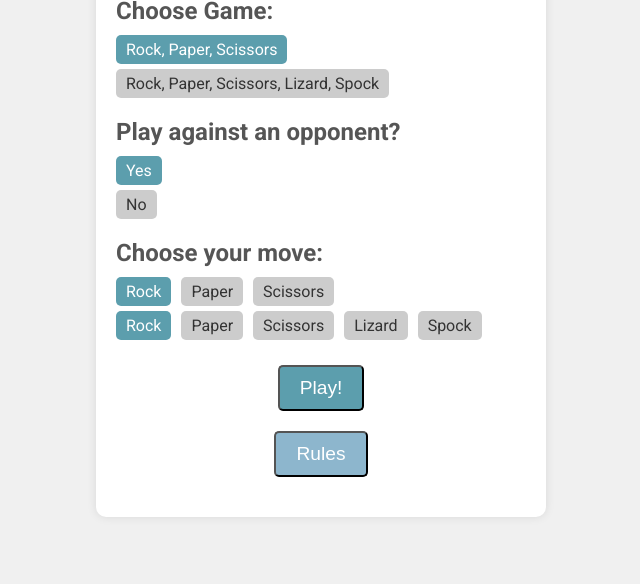
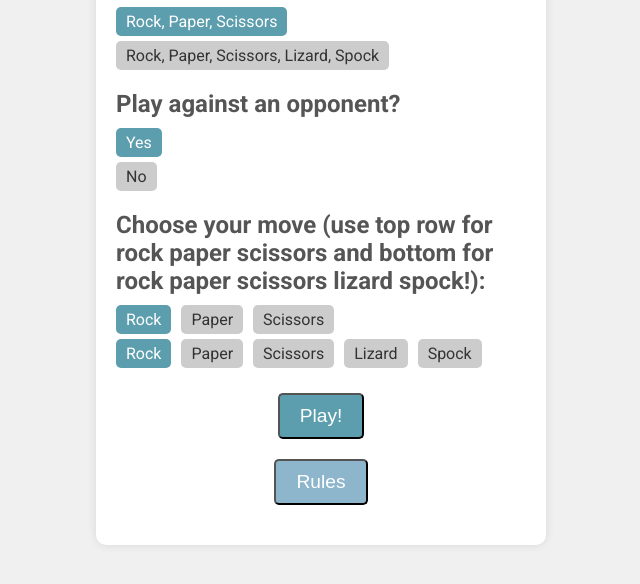
Before and after one commit to comp426-2023-spring/e02-handonna, a website: page public/index.html in a window 1280 px wide. Shown: the part 182-766 px from the top of the page, without its empty margins (319-959 px from the left). Drawn offline with Linux system fonts and the light colour scheme.

Commit message:
scrnshots

```diff
--- a/public/index.html
+++ b/public/index.html
@@ -37,7 +37,7 @@
                 </div>
             </section>
             <section id="move-selection" class="section">
-                <h2>Choose your move:</h2>
+                <h2>Choose your move (use top row for rock paper scissors and bottom for rock paper scissors lizard spock!):</h2>
                 <div id="rps-options" class="options-container">
                     <div class="option">
                         <input type="radio" name="rps-move" id="rock" value="rock" checked>
```
Also changed, not shown: 2 other files.
